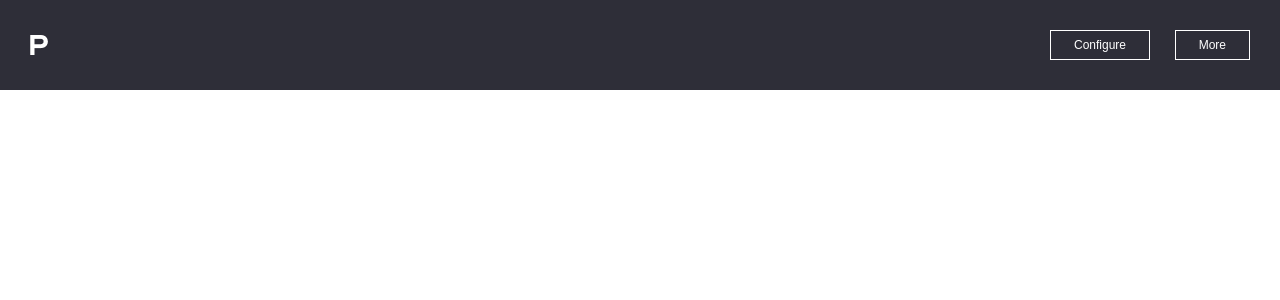
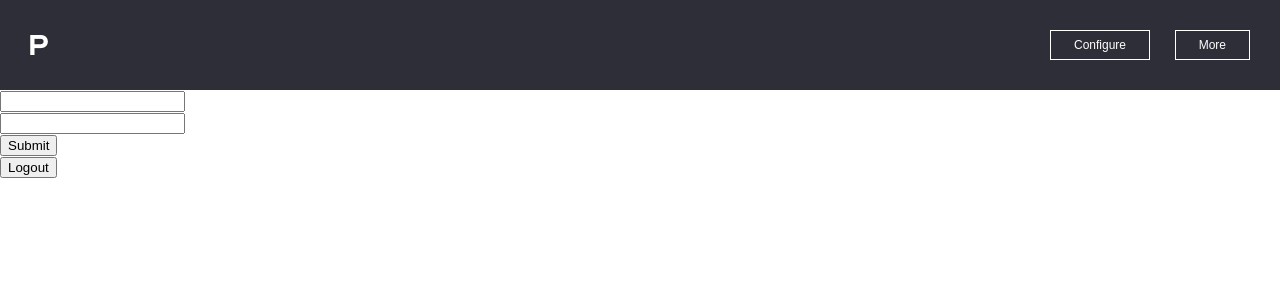
Before and after one commit to TinVojnovic/car-configurator, a React (Create React App) app: page /login in a window 1280 px wide. Before the commit this address had no page. Shown: the top 300 px of the page. Built offline with nearby package versions, Linux system fonts and the light colour scheme; no server answers.

Commit message:
added firebase authentication

```diff
--- a/package.json
+++ b/package.json
@@ -11,6 +11,7 @@
     "@types/node": "^16.7.13",
     "@types/react": "^18.0.0",
     "@types/react-dom": "^18.0.0",
+    "firebase": "^9.9.2",
     "react": "^18.2.0",
     "react-dom": "^18.2.0",
     "react-router-dom": "6",
--- a/src/App.tsx
+++ b/src/App.tsx
@@ -1,17 +1,19 @@
 import React from 'react';
 import { Navbar } from './shared'
-import { Homepage, CarSelect, Configurator, ConfigView } from './views'
-import { Routes, Route} from 'react-router-dom';
+import { Homepage, CarSelect, Configurator, ConfigView, Login } from './views'
+import { Routes, Route } from 'react-router-dom';
 
 function App() {
   return (
     <div className="App">
-      <Navbar />
       <Routes>
-        <Route path="/" element={<Homepage />}/>
-        <Route path="/car-select" element={<CarSelect />}/>
-        <Route path="/config-view" element={<ConfigView />}/>
-        <Route path="/configurator" element={<Configurator />}/>
+        <Route path="/" element={<Navbar />}>
+          <Route path="/login" element={<Login />} />
+          <Route path="/homepage" element={<Homepage />} />
+          <Route path="/car-select" element={<CarSelect />} />
+          <Route path="/config-view" element={<ConfigView />} />
+          <Route path="/configurator" element={<Configurator />} />
+        </Route>
       </Routes>
     </div>
   );
--- /dev/null
+++ b/src/firebase.ts
@@ -0,0 +1,18 @@
+import "firebase/compat/auth";
+import { initializeApp } from "firebase/app";
+import { getAuth } from "firebase/auth";
+import { getFirestore } from "firebase/firestore";
+
+const app = initializeApp({
+  apiKey: "AIzaSyDpBa63nikNZoM72J-8u1-5g3mbhd1koTU",
+  authDomain: "carconfigurator-50189.firebaseapp.com",
+  projectId: "carconfigurator-50189",
+  storageBucket: "carconfigurator-50189.appspot.com",
+  messagingSenderId: "208216549549",
+  appId: "1:208216549549:web:b243edfaf9938fe7c73e24",
+  measurementId: "G-1479TLJCD1"
+});
+
+export const auth = getAuth(app);
+export const db = getFirestore(app);
+export default app;
--- a/src/index.tsx
+++ b/src/index.tsx
@@ -9,11 +9,9 @@ const root = ReactDOM.createRoot(
   document.getElementById('root') as HTMLElement
 );
 root.render(
-  <React.StrictMode>
-    <BrowserRouter>
-      <App />
-    </BrowserRouter>
-  </React.StrictMode>
+  <BrowserRouter>
+    <App />
+  </BrowserRouter>
 );
 
 // If you want to start measuring performance in your app, pass a function
--- a/src/shared/components/navbar/Navbar.tsx
+++ b/src/shared/components/navbar/Navbar.tsx
@@ -1,17 +1,22 @@
 /** @jsxImportSource @emotion/react */
-import {header, img, btn, links} from "./Navbar.styles"
+import { header, img, btn, links } from "./Navbar.styles"
 import P from "../../../assets/P.png"
+import { Outlet } from "react-router-dom"
+import React from "react"
 
 export const Navbar: React.FC = () => {
     return (
-        <div css={header}>
-            <img css={img} src={ P }/>
+        <React.Fragment>
+            <div css={header}>
+                <img css={img} src={P} />
 
-            <div css={links}>
-                <button css={btn}>Configure</button>
-                <button css={btn}>More</button>
+                <div css={links}>
+                    <button css={btn}>Configure</button>
+                    <button css={btn}>More</button>
+                </div>
             </div>
-        </div>
+            <Outlet />
+        </React.Fragment>
     )
 }
 
--- a/src/views/index.ts
+++ b/src/views/index.ts
@@ -2,3 +2,4 @@ export * from './homepage'
 export * from './car-select'
 export * from './config-view'
 export * from './configurator'
+export * from './login'
--- /dev/null
+++ b/src/views/login/Login.tsx
@@ -0,0 +1,86 @@
+import React, { useEffect, useState } from "react";
+import { auth } from "../../firebase";
+import {
+    getAuth,
+    createUserWithEmailAndPassword,
+    signInWithEmailAndPassword,
+    onAuthStateChanged,
+    signOut,
+} from "firebase/auth";
+import { Navigate, Outlet } from "react-router-dom";
+
+export const Login: React.FC = () => {
+    const [email, setEmail] = useState<string>("");
+    const [password, setPassword] = useState<string>("");
+
+    useEffect(() => {
+        onAuthStateChanged(auth, (user) => {
+            if (user) {
+                const uid = user.uid;
+                console.log(auth.currentUser?.email)
+            } else {
+            }
+        });
+    }, []);
+
+    function handleForm(e: React.FormEvent) {
+        e.preventDefault();
+
+        /*if (!email || !password) {
+          console.log("NEMA");
+          return;
+        }
+
+        createUserWithEmailAndPassword(auth, email, password)
+          .then((userCredential) => {
+            const user = userCredential.user;
+            console.log(user);
+          })
+          .catch((error) => {
+            const errorCode = error.code;
+            const errorMessage = error.message;
+            console.log(errorMessage);
+          });*/
+
+        const auth = getAuth();
+        signInWithEmailAndPassword(auth, email, password)
+            .then((userCredential) => {
+                const user = userCredential.user;
+                console.log(user)
+            })
+            .catch((error) => {
+                const errorCode = error.code;
+                const errorMessage = error.message;
+                console.log(errorMessage)
+            });
+    }
+
+    function logout() {
+        console.log(auth.currentUser?.email)
+        signOut(auth).then(() => {
+            console.log("Singed out")
+        }).catch((error) => {
+            const errorCode = error.code;
+            const errorMessage = error.message;
+            console.log(errorMessage)
+        });
+    }
+
+    return (
+        <React.Fragment >
+            <form onSubmit={handleForm}>
+                <input onChange={(e) => setEmail(e.currentTarget.value)} type="email" />
+                <br />
+                <input
+                    onChange={(e) => setPassword(e.currentTarget.value)}
+                    type="password"
+                />
+                <br />
+                <button>Submit</button>
+            </form>
+
+            <button onClick={logout}>Logout</button>
+            <Outlet />
+        </React.Fragment>
+    )
+}
--- /dev/null
+++ b/src/views/login/index.ts
@@ -0,0 +1 @@
+export * from "./Login"
```
Also changed, not shown: 1 other file (tests, documents, lock files or other folders).
